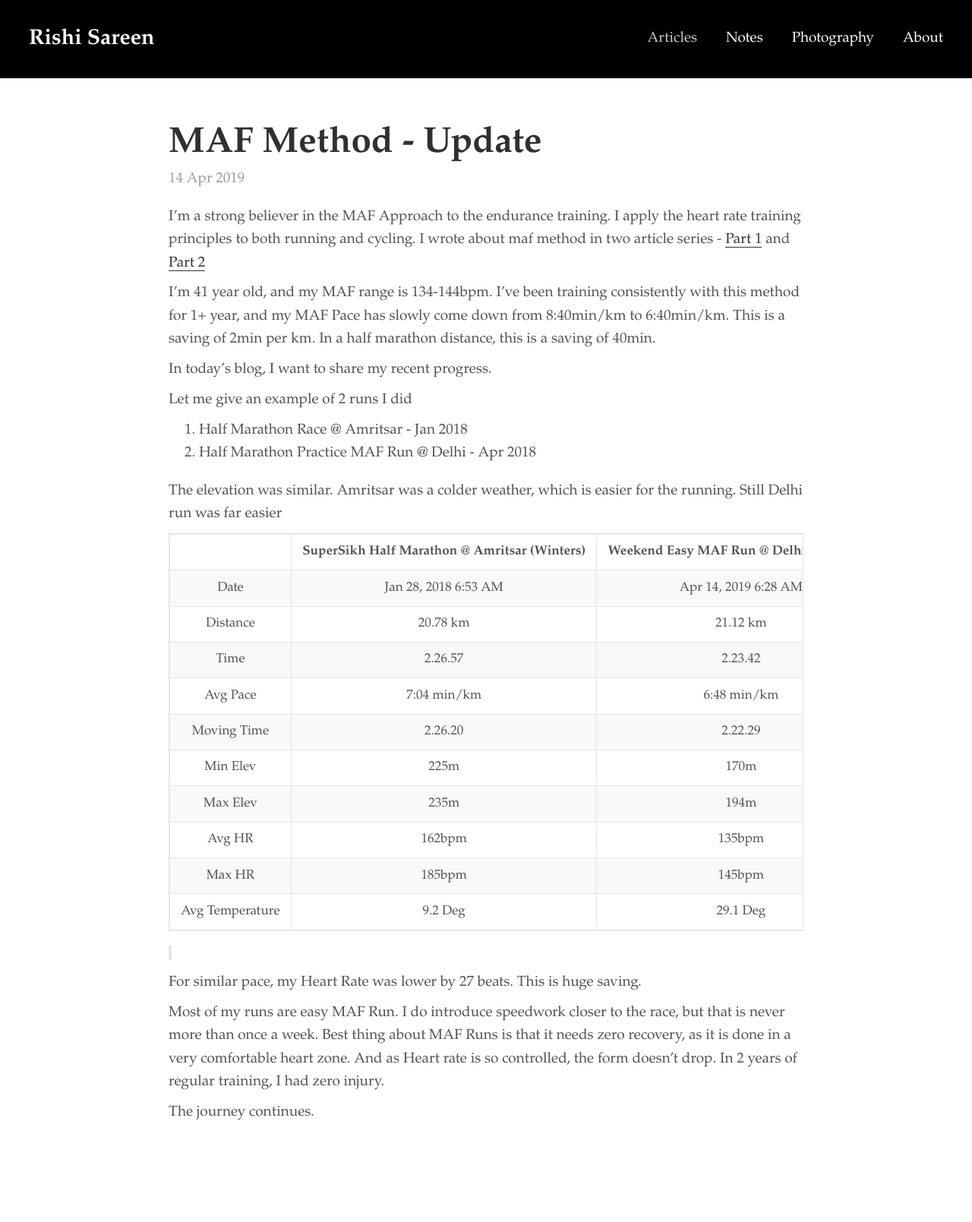
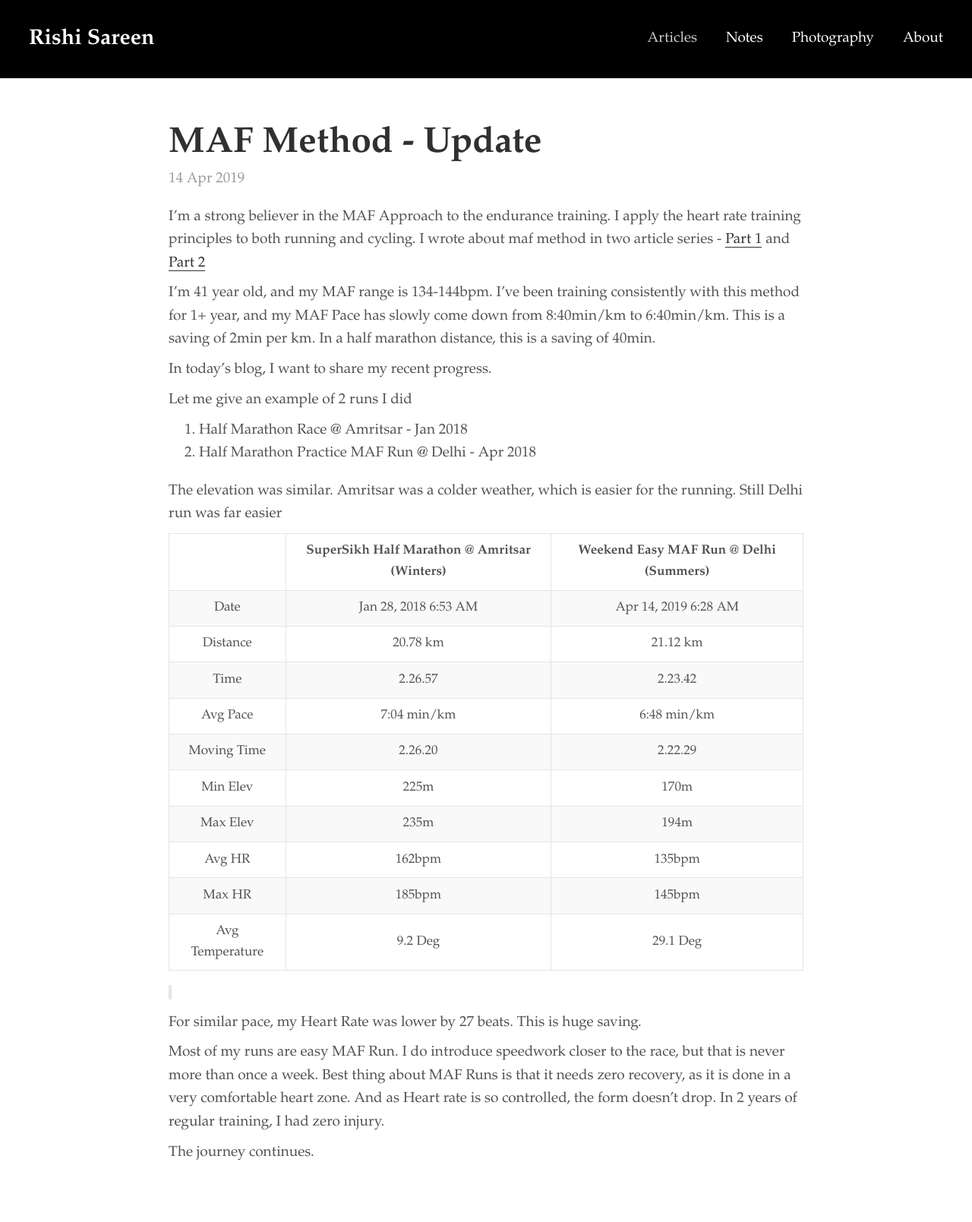
Before and after one commit to rishisareen/rishisareen.github.io, a Jekyll site: the page built from _articles/2019-04-14-maf-method-update.markdown, in a window 1280 px wide. Shown: the whole page at 76% size. Built offline with Jekyll 4.4.1, drawn with Linux system fonts in a browser that asks for light colours; before the commit the page ends 1556 px from its top, so only the background shows below that.

Commit message:
Fix mobile table rendering with JS wrapper approach
- JavaScript wraps tables in scrollable .table-wrapper div
- Tables maintain proper layout while being horizontally scrollable
- Minimum width ensures tables don't collapse
- Swipe to see all columns on mobile

Co-Authored-By: Claude Opus 4.5 <noreply@anthropic.com>

```diff
--- a/public/css/lanyon.css
+++ b/public/css/lanyon.css
@@ -44,40 +44,29 @@ body {
  * Responsive Tables
  */
 
-.post table,
-.page table,
-.content table {
-  display: block;
+.table-wrapper {
   width: 100%;
   overflow-x: auto;
   -webkit-overflow-scrolling: touch;
+  margin-bottom: 1rem;
+}
+
+.table-wrapper table {
+  margin-bottom: 0;
+  min-width: 600px;
+}
+
+.table-wrapper th,
+.table-wrapper td {
+  padding: 0.5rem 0.75rem;
   font-size: 0.9rem;
 }
 
-.post table th,
-.post table td,
-.page table th,
-.page table td,
-.content table th,
-.content table td {
-  white-space: nowrap;
-  padding: 0.5rem 0.75rem;
-}
-
 @media (max-width: 48em) {
-  .post table,
-  .page table,
-  .content table {
+  .table-wrapper th,
+  .table-wrapper td {
+    padding: 0.4rem 0.5rem;
     font-size: 0.8rem;
-  }
-
-  .post table th,
-  .post table td,
-  .page table th,
-  .page table td,
-  .content table th,
-  .content table td {
-    padding: 0.4rem 0.5rem;
   }
 }
 
```
Also changed, not shown: _layouts/article.html (+9 -0 lines).
